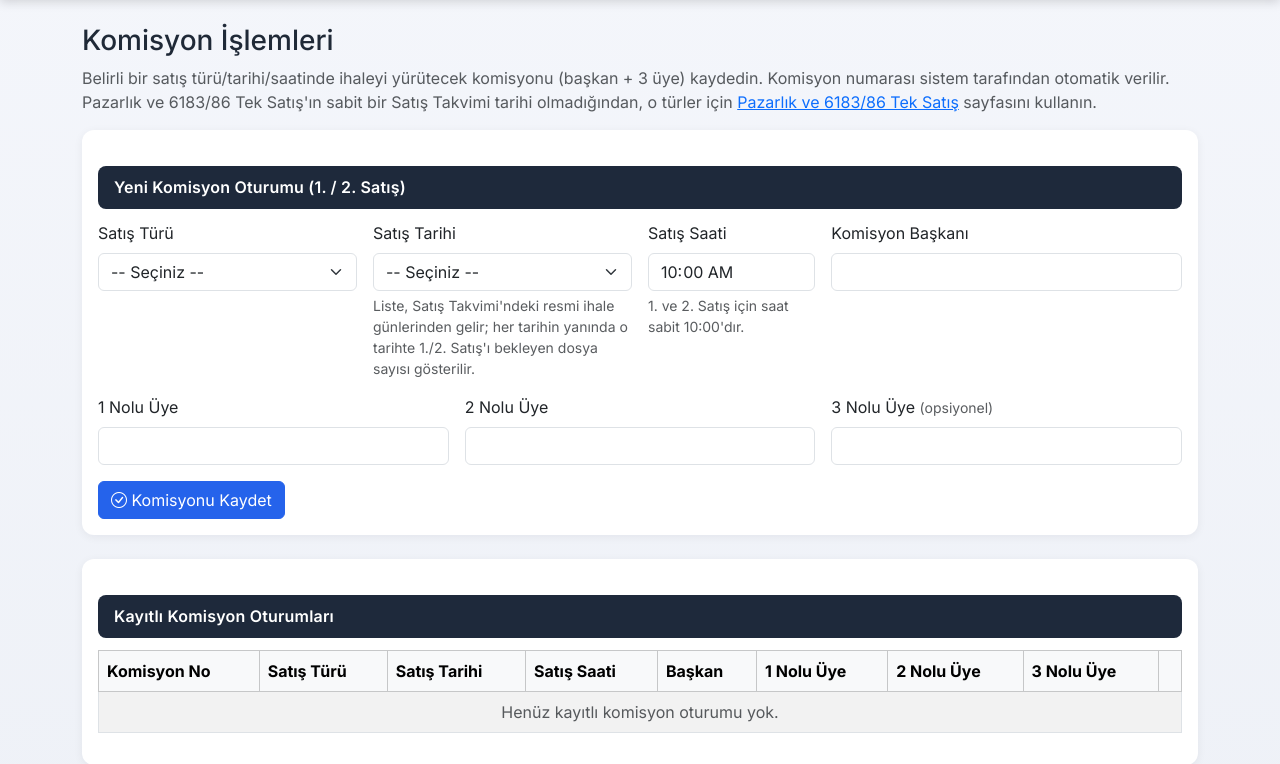
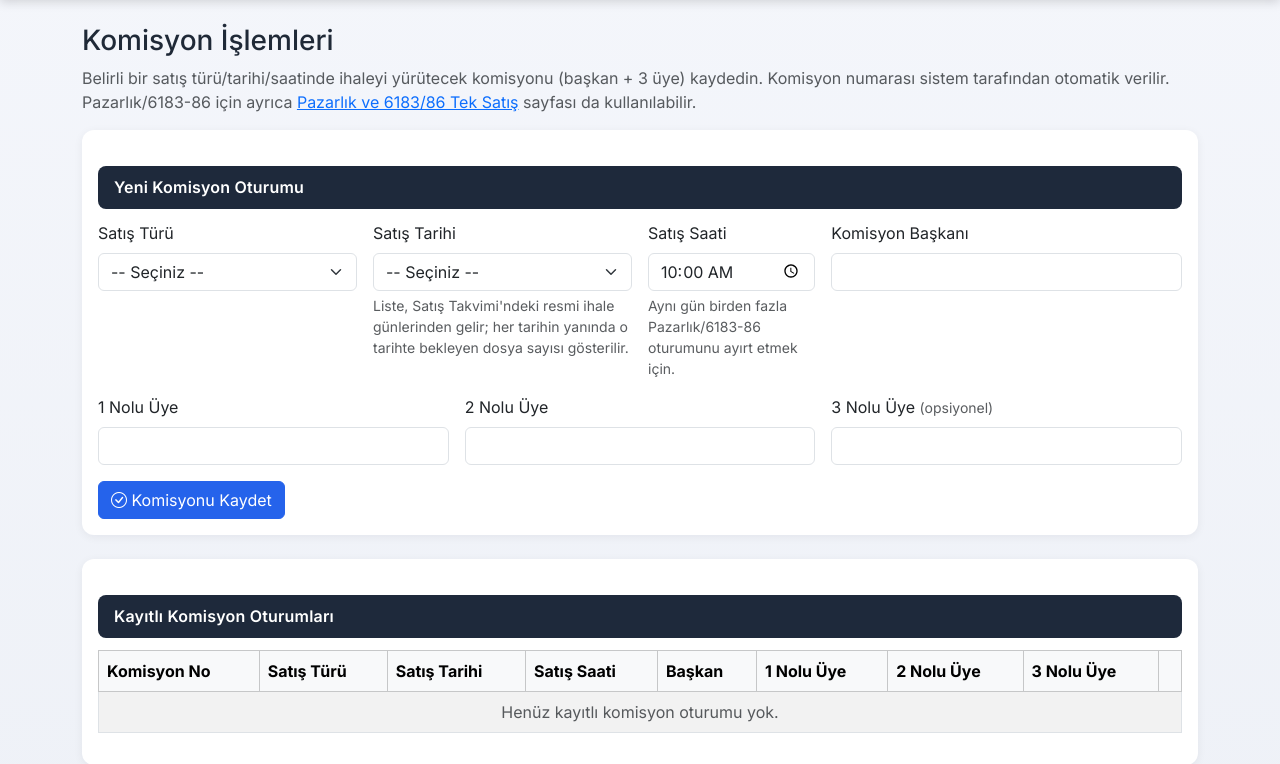
Before and after one commit to gokhankilic06/GitHubTest, an ASP.NET Core app: page /Komisyon in a window 1280 px wide. Shown: the part 56-820 px from the top of the page. Run offline with ASP.NET Core 8, Linux system fonts and the light colour scheme; data that the repository does not hold is empty; the project's own start-up code is not run, and a stand-in starts its controllers and pages; some libraries are stand-ins or nearby versions.

Commit message:
Komisyon İşlemleri sayfasında tüm satış türlerini geri getir
Kullanıcı isteği üzerine Pazarlık/6183-86 seçenekleri ve bunların
serbest tarih/saat girişi Komisyon İşlemleri sayfasında yeniden aktif;
yeni Pazarlık sayfası da ayrıca kullanılabilir durumda kalıyor (iki
sayfa aynı Komisyon/Create action'ını kullanıyor).

Co-Authored-By: Claude Sonnet 5 <noreply@anthropic.com>
Claude-Session: https://claude.ai/code/session_01CHkmVnLeG69vXfbLW8G5pa

```diff
--- a/AracSatisSistemi/Views/Komisyon/Index.cshtml
+++ b/AracSatisSistemi/Views/Komisyon/Index.cshtml
@@ -8,10 +8,10 @@
     var trTR = new System.Globalization.CultureInfo("tr-TR");
 }
 <h3>Komisyon İşlemleri</h3>
-<p class="text-muted">Belirli bir satış türü/tarihi/saatinde ihaleyi yürütecek komisyonu (başkan + 3 üye) kaydedin. Komisyon numarası sistem tarafından otomatik verilir. Pazarlık ve 6183/86 Tek Satış'ın sabit bir Satış Takvimi tarihi olmadığından, o türler için <a asp-controller="Pazarlik" asp-action="Index">Pazarlık ve 6183/86 Tek Satış</a> sayfasını kullanın.</p>
+<p class="text-muted">Belirli bir satış türü/tarihi/saatinde ihaleyi yürütecek komisyonu (başkan + 3 üye) kaydedin. Komisyon numarası sistem tarafından otomatik verilir. Pazarlık/6183-86 için ayrıca <a asp-controller="Pazarlik" asp-action="Index">Pazarlık ve 6183/86 Tek Satış</a> sayfası da kullanılabilir.</p>
 
 <div class="card p-3 mb-4">
-    <div class="form-section-title">Yeni Komisyon Oturumu (1. / 2. Satış)</div>
+    <div class="form-section-title">Yeni Komisyon Oturumu</div>
     <form asp-action="Create" method="post" class="row g-3">
         @Html.AntiForgeryToken()
         <div class="col-md-3">
@@ -20,6 +20,8 @@
                 <option value="">-- Seçiniz --</option>
                 <option value="1">1. Satış</option>
                 <option value="2">2. Satış</option>
+                <option value="3">Pazarlık</option>
+                <option value="4">6183/86 Mad.</option>
             </select>
         </div>
         <div class="col-md-3">
@@ -33,12 +35,13 @@
                     <option value="@gun.ToString("yyyy-MM-dd")" data-birinci="@birinciSayi" data-ikinci="@ikinciSayi" data-etiket="@gun.ToString("dd.MM.yyyy (dddd)", trTR)">@gun.ToString("dd.MM.yyyy (dddd)", trTR)</option>
                 }
             </select>
-            <div class="form-text">Liste, Satış Takvimi'ndeki resmi ihale günlerinden gelir; her tarihin yanında o tarihte 1./2. Satış'ı bekleyen dosya sayısı gösterilir.</div>
+            <input class="form-control" type="date" name="SatisTarihi" id="satisTarihiSerbest" style="display:none;" disabled />
+            <div class="form-text" id="tarihAciklama">Liste, Satış Takvimi'ndeki resmi ihale günlerinden gelir; her tarihin yanında o tarihte 1./2. Satış'ı bekleyen dosya sayısı gösterilir.</div>
         </div>
         <div class="col-md-2">
             <label class="form-label">Satış Saati</label>
-            <input class="form-control" name="SatisSaati" type="time" id="satisSaatiGirisi" value="10:00" readonly required />
-            <div class="form-text">1. ve 2. Satış için saat sabit 10:00'dır.</div>
+            <input class="form-control" name="SatisSaati" type="time" id="satisSaatiGirisi" value="10:00" required />
+            <div class="form-text" id="saatAciklama">1. ve 2. Satış için saat sabit 10:00'dır.</div>
         </div>
         <div class="col-md-4">
             <label class="form-label">Komisyon Başkanı</label>
@@ -111,10 +114,44 @@
 
 @section Scripts {
     <script>
-        // Bu sayfa artık sadece 1./2. Satış için kullanılıyor (Pazarlık/6183-86 ayrı
-        // sayfada); ihale saati bu ikisi için her zaman sabit 10:00'dır.
+        // 1. ve 2. Satış için ihale saati her zaman sabit 10:00'dır; bu durumda alan salt
+        // okunur yapılır. Pazarlık/6183-86'da aynı gün birden fazla oturum olabileceğinden
+        // saat elle girilebilir kalır.
         const satisTuruSecim = document.getElementById('satisTuruSecim');
+        const satisSaatiGirisi = document.getElementById('satisSaatiGirisi');
+        const saatAciklama = document.getElementById('saatAciklama');
+        function saatModunuAyarla() {
+            const sabitSaatli = satisTuruSecim.value === '1' || satisTuruSecim.value === '2';
+            satisSaatiGirisi.readOnly = sabitSaatli;
+            if (sabitSaatli) {
+                satisSaatiGirisi.value = '10:00';
+                saatAciklama.textContent = "1. ve 2. Satış için saat sabit 10:00'dır.";
+            } else {
+                saatAciklama.textContent = 'Aynı gün birden fazla Pazarlık/6183-86 oturumunu ayırt etmek için.';
+            }
+        }
+        satisTuruSecim.addEventListener('change', saatModunuAyarla);
+        saatModunuAyarla();
+
+        // 1. ve 2. Satış'ın Satış Takvimi'nde sabit, önceden belirlenmiş tarihleri vardır -
+        // bu yüzden o türlerde tarih, takvimdeki günlerden seçilir. Pazarlık ve 6183/86 Tek
+        // Satış'ın ise böyle sabit bir takvimi yoktur (bkz. IhaleTutanagiCozucu); bu ikisi
+        // seçilince takvim listesi yerine serbest bir tarih seçici gösterilir.
         const satisTarihiTakvimden = document.getElementById('satisTarihiTakvimden');
+        const satisTarihiSerbest = document.getElementById('satisTarihiSerbest');
+        const tarihAciklama = document.getElementById('tarihAciklama');
+        function tarihModunuAyarla() {
+            const takvimDisi = satisTuruSecim.value === '3' || satisTuruSecim.value === '4';
+            satisTarihiTakvimden.style.display = takvimDisi ? 'none' : '';
+            satisTarihiTakvimden.disabled = takvimDisi;
+            satisTarihiTakvimden.required = !takvimDisi;
+            satisTarihiSerbest.style.display = takvimDisi ? '' : 'none';
+            satisTarihiSerbest.disabled = !takvimDisi;
+            satisTarihiSerbest.required = takvimDisi;
+            tarihAciklama.textContent = takvimDisi
+                ? "Pazarlık/6183-86 Tek Satış'ın Satış Takvimi'nde sabit bir tarihi olmadığından, bu oturumun yapılacağı tarihi doğrudan seçin."
+                : "Liste, Satış Takvimi'ndeki resmi ihale günlerinden gelir; her tarihin yanında o tarihte bekleyen dosya sayısı gösterilir.";
+        }
 
         // Her takvim tarihi seçeneğinin yanına, seçilen Satış Türü'ne göre (1. veya 2.
         // Satış) o tarihte GERÇEKTEN bekleyen dosya sayısını ekler - tarih seçimi böylece
@@ -131,5 +168,7 @@
         }
         satisTuruSecim.addEventListener('change', tarihSecenekleriniGuncelle);
         tarihSecenekleriniGuncelle();
+        satisTuruSecim.addEventListener('change', tarihModunuAyarla);
+        tarihModunuAyarla();
     </script>
 }
```
